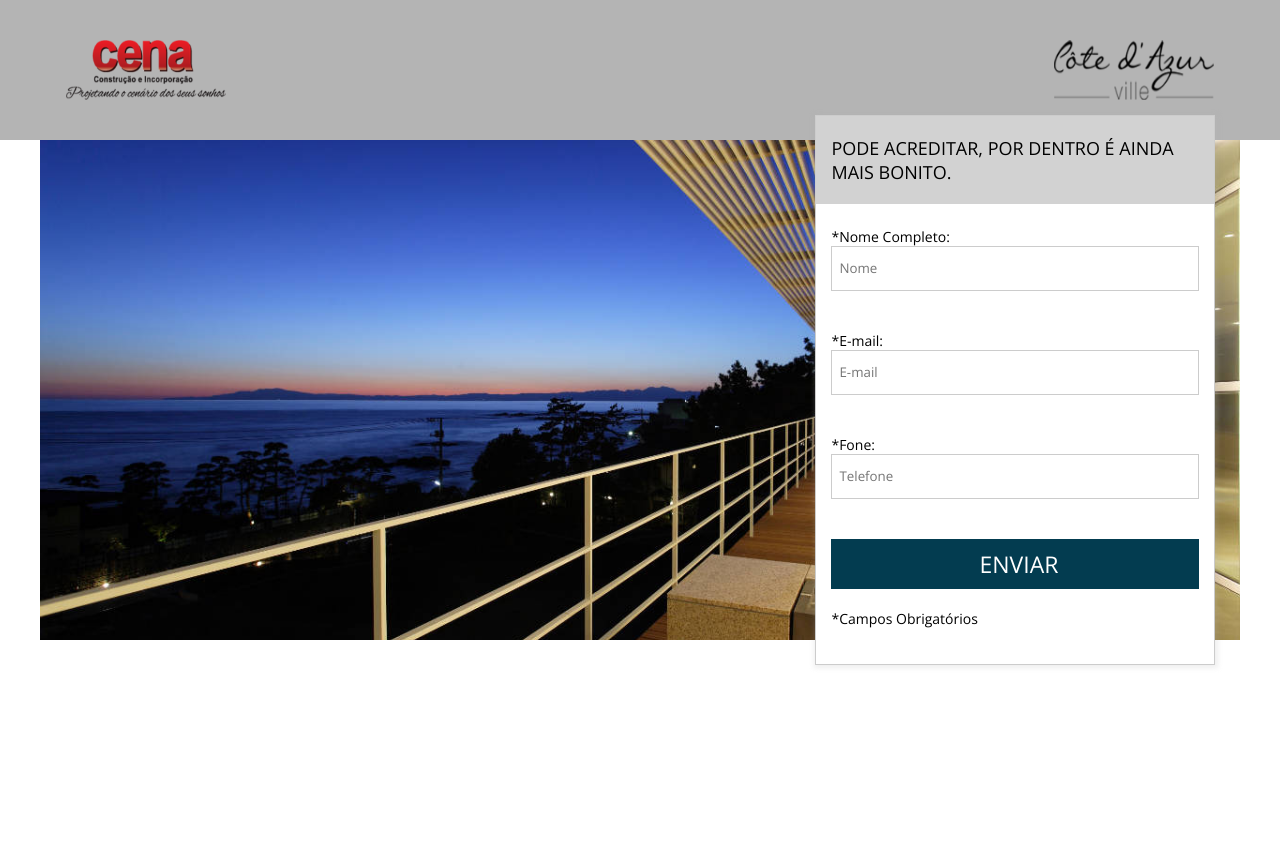
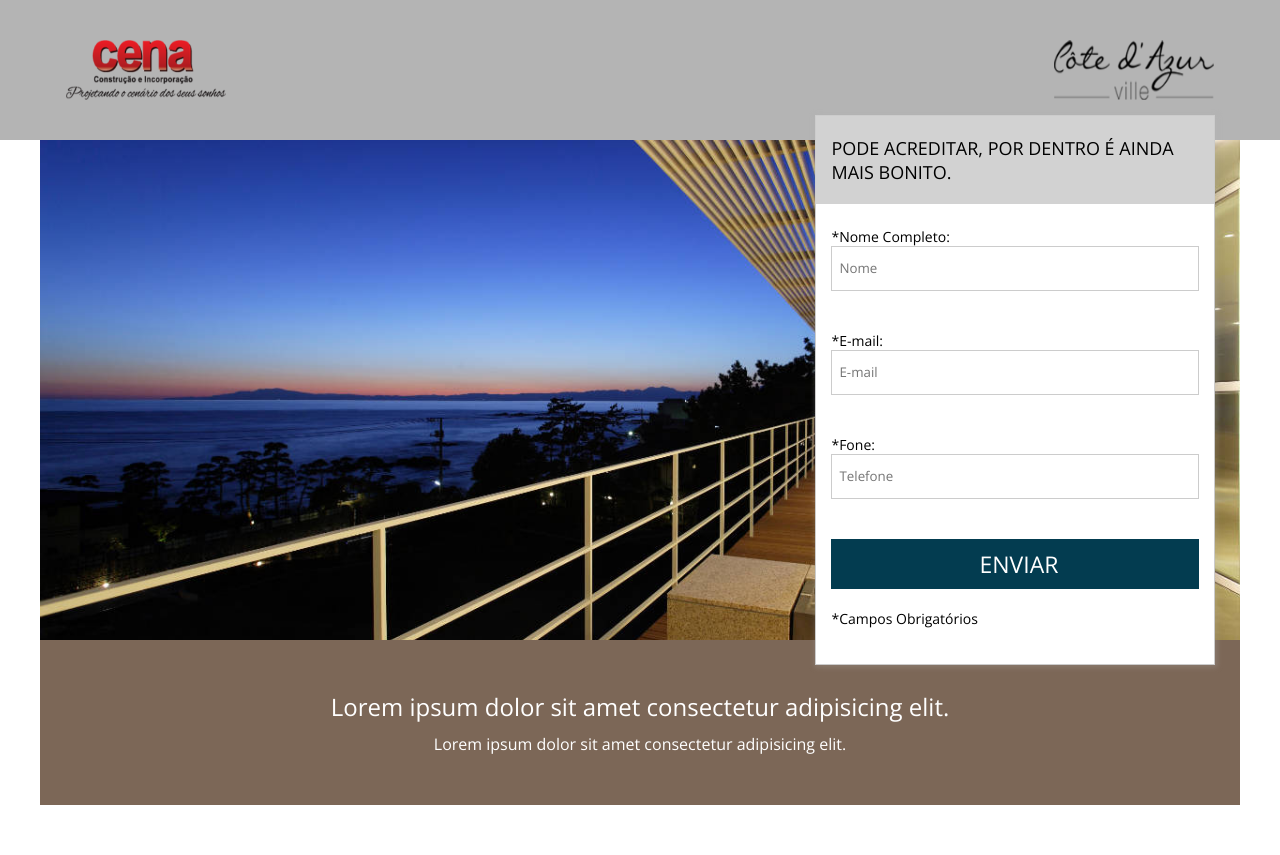
Before and after one commit to jacildofurtado/Danki-code, a PHP site: page / in a window 1280 px wide. Before the commit the page ends 666 px from the top, so only its background shows below. Run offline with PHP 8.4, Linux system fonts and the light colour scheme.

Commit message:
update project

```diff
--- a/ftont-end-completo/projeto-02/css/style.css
+++ b/ftont-end-completo/projeto-02/css/style.css
@@ -69,6 +69,7 @@ section.cover-form{
     width: 400px;
     height: 110%;
     position: relative;
+    z-index: 2;
     top: -5%;
     border: 1px solid #ccc;
     background-color: white;
@@ -119,6 +120,34 @@ section.cover-form{
     line-height: normal;
 }
 
+section.chamada{
+    z-index: 1;
+    width: 100%;
+    position: relative;
+    top: -50px;
+    display: inline-block;
+    text-align: center;
+}
+
+section.chamada .container{
+    padding: 50px 0;
+    background-color: #7c6757;
+}
+
+section.chamada h2{
+    width: 96%;
+    max-width: 700px;
+    display: inline-block;
+    color: white;
+    font-size: 24px;
+    font-weight: normal;
+}
+
+section.chamada p{
+    color: white;
+    padding-top: 10px;
+}
+
 @media screen and (max-width: 510px){
     header{
         text-align: center;
--- a/ftont-end-completo/projeto-02/index.html
+++ b/ftont-end-completo/projeto-02/index.html
@@ -54,5 +54,12 @@
             </div><!--form-container-->
         </div><!--container-->
     </section><!--cover-form-->
+
+    <section class="chamada">
+        <div class="container">
+            <h2>Lorem ipsum dolor sit amet consectetur adipisicing elit.</h2>
+            <p>Lorem ipsum dolor sit amet consectetur adipisicing elit.</p>
+        </div>
+    </section><!--chamada-->
 </body>
 </html>
```
